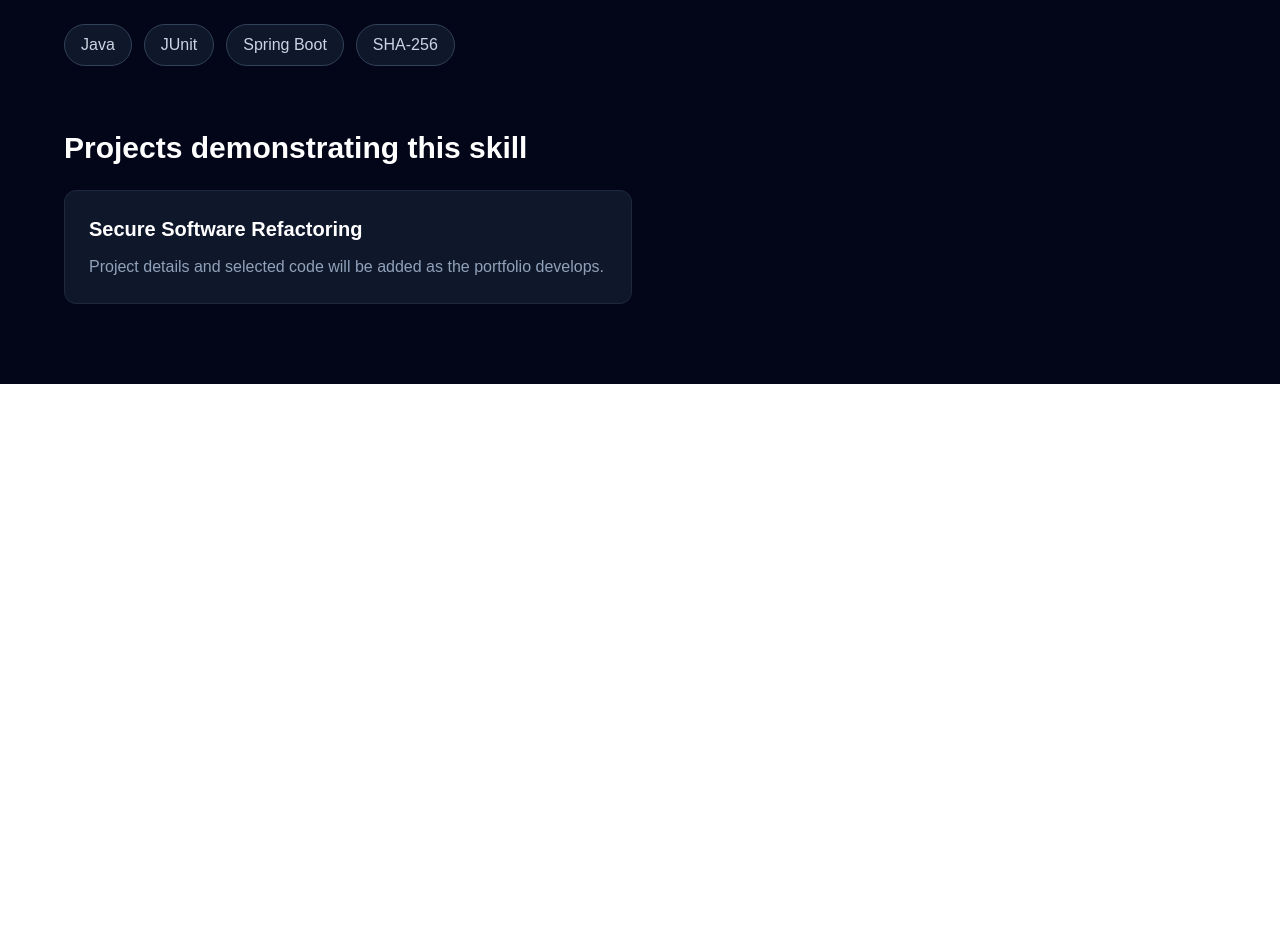
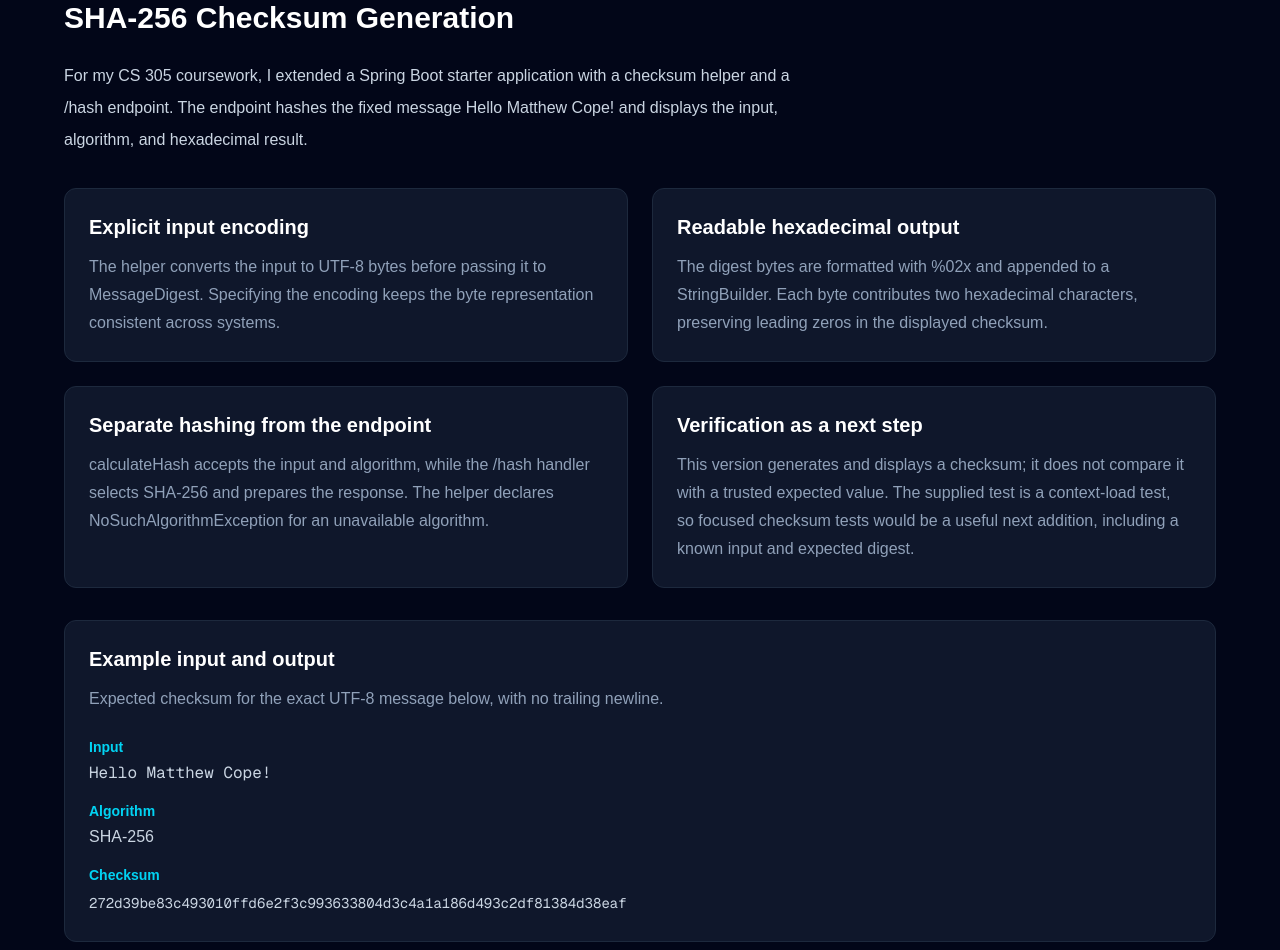
Before and after one commit to Matthew-Cope1/matthew-cope-portfolio, a Next.js app: page /skills/java in a window 1280 px wide. Shown: the part 2222-3172 px from the top of the page. Before the commit the page ends 2606 px from the top, so only its background shows below. Built offline with nearby package versions, Linux system fonts and the light colour scheme.

Commit message:
Add checksum case study and align homepage project summary

```diff
--- a/app/page.tsx
+++ b/app/page.tsx
@@ -112,14 +112,14 @@ export default function Home() {
     />
 
     <ProjectCard
-      title="Secure Software Refactoring"
+      title="SHA-256 Checksum Application"
       href="/skills/java"
       technology="Java • Spring Boot"
-      description="A financial-services application reviewed and updated to improve data integrity and secure communication."
+      description="A Spring Boot application that generates and displays a SHA-256 checksum for a fixed message through a web endpoint."
       highlights={[
-        "Implemented SHA-256 checksum verification",
-        "Configured HTTPS communication",
-        "Reviewed dependencies for known vulnerabilities",
+        "Generated a SHA-256 digest from UTF-8 input",
+        "Converted digest bytes to hexadecimal output",
+        "Displayed the input and checksum through /hash",
       ]}
     />
 
--- a/app/skills/[slug]/page.tsx
+++ b/app/skills/[slug]/page.tsx
@@ -7,12 +7,13 @@ type Skill = {
   summary: string;
   technologies: string[];
   projects: string[];
-  caseStudy?: {
+  caseStudies?: {
     title: string;
     overview: string;
     decisions: { title: string; description: string }[];
     code?: { filename: string; caption: string; content: string }[];
-  };
+    output?: { input: string; algorithm: string; checksum: string };
+  }[];
 };
 
 const skills: Record<string, Skill> = {
@@ -21,10 +22,8 @@ const skills: Record<string, Skill> = {
     summary:
       "I use Java to create requirement-driven applications, automated tests, and secure software components.",
     technologies: ["Java", "JUnit", "Spring Boot", "SHA-256"],
-    projects: [
-      "Secure Software Refactoring",
-    ],
-    caseStudy: {
+    projects: [],
+    caseStudies: [{
       title: "Appointment Service — Software Testing and Quality Assurance",
       overview:
         "For my CS 320 coursework, I built an in-memory appointment service in Java and wrote JUnit tests for its validation and service behavior. The project translates appointment requirements into explicit checks and tests for both successful operations and rejected inputs.",
@@ -81,7 +80,52 @@ public void testAddDuplicateAppointmentIdThrowsException() {
 }`,
         },
       ],
-    },
+    }, {
+      title: "SHA-256 Checksum Generation",
+      output: {
+        input: "Hello Matthew Cope!",
+        algorithm: "SHA-256",
+        checksum: "272d39be83c493010ffd6e2f3c993633804d3c4a1a186d493c2df81384d38eaf",
+      },
+      overview:
+        "For my CS 305 coursework, I extended a Spring Boot starter application with a checksum helper and a /hash endpoint. The endpoint hashes the fixed message Hello Matthew Cope! and displays the input, algorithm, and hexadecimal result.",
+      decisions: [
+        {
+          title: "Explicit input encoding",
+          description:
+            "The helper converts the input to UTF-8 bytes before passing it to MessageDigest. Specifying the encoding keeps the byte representation consistent across systems.",
+        },
+        {
+          title: "Readable hexadecimal output",
+          description:
+            "The digest bytes are formatted with %02x and appended to a StringBuilder. Each byte contributes two hexadecimal characters, preserving leading zeros in the displayed checksum.",
+        },
+        {
+          title: "Separate hashing from the endpoint",
+          description:
+            "calculateHash accepts the input and algorithm, while the /hash handler selects SHA-256 and prepares the response. The helper declares NoSuchAlgorithmException for an unavailable algorithm.",
+        },
+        {
+          title: "Verification as a next step",
+          description:
+            "This version generates and displays a checksum; it does not compare it with a trusted expected value. The supplied test is a context-load test, so focused checksum tests would be a useful next addition, including a known input and expected digest.",
+        },
+      ],
+      code: [{
+        filename: "ServerApplication.java",
+        caption:
+          "Core excerpt from calculateHash: select the requested algorithm, hash the UTF-8 input, and convert the resulting bytes to a hexadecimal string. The /hash endpoint calls this helper with SHA-256.",
+        content: `MessageDigest md = MessageDigest.getInstance(algorithm);
+byte[] digest = md.digest(input.getBytes(StandardCharsets.UTF_8));
+
+StringBuilder hexString = new StringBuilder(digest.length * 2);
+for (byte b : digest) {
+    hexString.append(String.format("%02x", b));
+}
+
+return hexString.toString();`,
+      }],
+    }],
   },
 
   python: {
@@ -104,7 +148,7 @@ public void testAddDuplicateAppointmentIdThrowsException() {
     projects: [
       "FlightPath Military Career Platform",
     ],
-    caseStudy: {
+    caseStudies: [{
       title: "Matthew Cope Portfolio",
       overview:
         "I built this portfolio to help prospective employers explore my software projects, technical skills, and Air Force experience in one place. Visitors can move from project summaries to related skill pages, visit my GitHub profile, and download my résumé.",
@@ -140,7 +184,7 @@ public void testAddDuplicateAppointmentIdThrowsException() {
             "TypeScript checks help catch mismatched component props, while ESLint checks the source for common issues. These checks support development; they do not replace checking the interface in a browser.",
         },
       ],
-    },
+    }],
   },
 };
 
@@ -188,26 +232,48 @@ export default async function SkillPage({ params }: SkillPageProps) {
           {skill.summary}
         </p>
 
-        {skill.caseStudy && (
-          <section className="mt-16 min-w-0" aria-labelledby="featured-case-study">
+        {skill.caseStudies?.map((caseStudy, index) => (
+          <section className="mt-16 min-w-0" key={caseStudy.title} aria-labelledby={`case-study-${index}`}>
             <p className="text-sm font-semibold uppercase tracking-widest text-cyan-400">
               Featured Case Study
             </p>
-            <h2 id="featured-case-study" className="mt-4 text-3xl font-bold">
-              {skill.caseStudy.title}
+            <h2 id={`case-study-${index}`} className="mt-4 text-3xl font-bold">
+              {caseStudy.title}
             </h2>
             <p className="mt-6 max-w-3xl leading-8 text-slate-300">
-              {skill.caseStudy.overview}
+              {caseStudy.overview}
             </p>
             <div className="mt-8 grid gap-6 md:grid-cols-2">
-              {skill.caseStudy.decisions.map((decision) => (
+              {caseStudy.decisions.map((decision) => (
                 <article key={decision.title} className="rounded-xl border border-slate-800 bg-slate-900 p-6">
                   <h3 className="text-xl font-semibold">{decision.title}</h3>
                   <p className="mt-3 leading-7 text-slate-400">{decision.description}</p>
                 </article>
               ))}
             </div>
-            {skill.caseStudy.code?.map((example) => (
+            {caseStudy.output && (
+              <section className="mt-8 rounded-xl border border-slate-800 bg-slate-900 p-6">
+                <h3 className="text-xl font-semibold">Example input and output</h3>
+                <p className="mt-3 leading-7 text-slate-400">
+                  Expected checksum for the exact UTF-8 message below, with no trailing newline.
+                </p>
+                <dl className="mt-6 space-y-4">
+                  <div>
+                    <dt className="text-sm font-semibold text-cyan-400">Input</dt>
+                    <dd className="mt-1 font-mono text-slate-300">{caseStudy.output.input}</dd>
+                  </div>
+                  <div>
+                    <dt className="text-sm font-semibold text-cyan-400">Algorithm</dt>
+                    <dd className="mt-1 text-slate-300">{caseStudy.output.algorithm}</dd>
+                  </div>
+                  <div>
+                    <dt className="text-sm font-semibold text-cyan-400">Checksum</dt>
+                    <dd className="mt-1 break-all font-mono text-sm leading-7 text-slate-300">{caseStudy.output.checksum}</dd>
+                  </div>
+                </dl>
+              </section>
+            )}
+            {caseStudy.code?.map((example) => (
               <figure key={example.filename} className="mt-8 min-w-0 overflow-hidden rounded-xl border border-slate-800">
                 <figcaption className="border-b border-slate-800 bg-slate-900 p-6">
                   <p className="break-words font-mono text-sm text-cyan-400">{example.filename}</p>
@@ -235,7 +301,7 @@ export default async function SkillPage({ params }: SkillPageProps) {
               </>
             )}
           </section>
-        )}
+        ))}
 
         <section className="mt-16">
           <h2 className="text-3xl font-bold">Technologies</h2>
@@ -252,6 +318,7 @@ export default async function SkillPage({ params }: SkillPageProps) {
           </div>
         </section>
 
+        {skill.projects.length > 0 && (
         <section className="mt-16">
           <h2 className="text-3xl font-bold">Projects demonstrating this skill</h2>
 
@@ -271,6 +338,7 @@ export default async function SkillPage({ params }: SkillPageProps) {
             ))}
           </div>
         </section>
+        )}
       </section>
     </main>
   );
```
